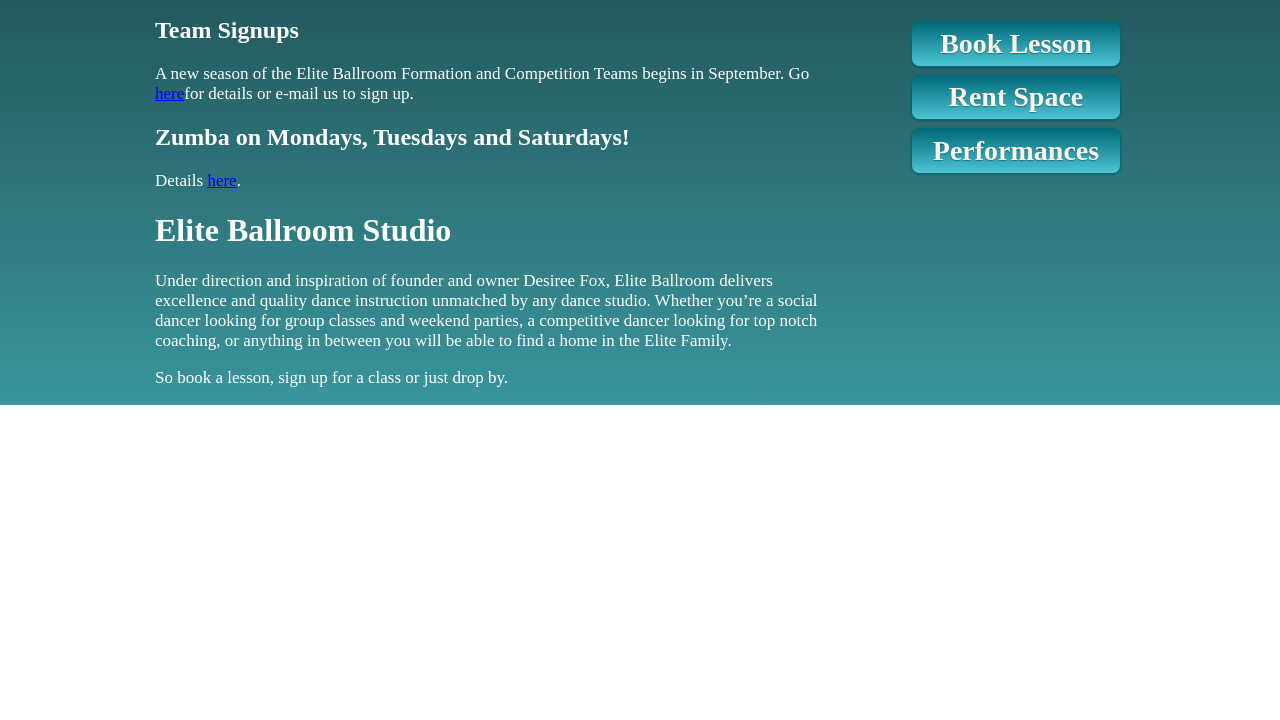
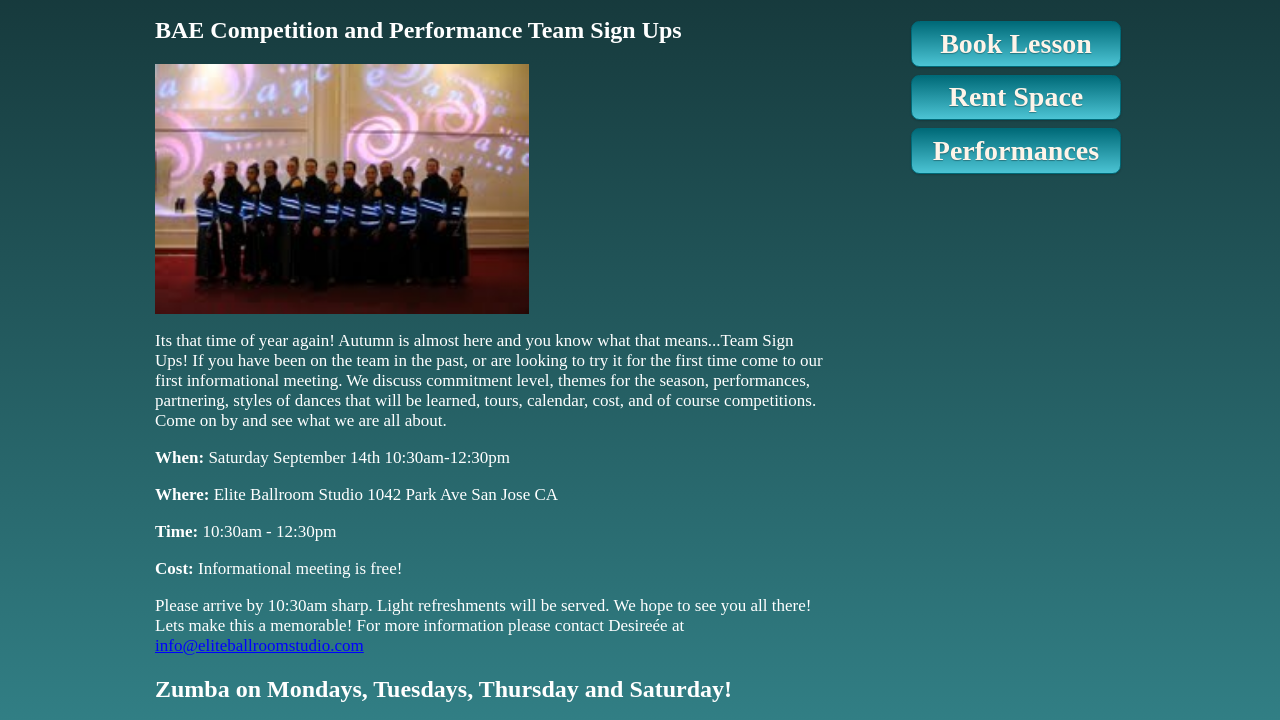
Before and after one commit to charles-d/ebs, a plain HTML site: page index.html in a window 1280 px wide. Shown: the part 611-1331 px from the top of the page. Before the commit the page ends 1016 px from the top, so only its background shows below. Drawn offline with nearby package versions, Linux system fonts and the light colour scheme; a script that the page names is missing.

Commit message:
Added more detail Tron Sign up and low res team image.

```diff
--- a/index.html
+++ b/index.html
@@ -75,11 +75,23 @@ _gaq.push(['_trackPageview']);
         <br />
     </div>
     <div class="index_text">
-        <h2>Team Signups</h2>
-        <p>A new season of the Elite Ballroom Formation and Competition Teams begins
-            in September. Go
-            <a href="team.html">here</a>for details or e-mail us to sign up.</p>
-        <h2>Zumba on Mondays, Tuesdays and Saturdays!</h2>
+        <h2>BAE Competition and Performance Team Sign Ups</h2>
+        <img src="img/tron_blackpool.jpg" height="250px">
+        <p>Its that time of year again! Autumn is almost here and you know what that means...Team Sign Ups!
+           If you have been on the team in the past, or are looking to try it for the first time come to our first
+           informational meeting. We discuss commitment level, themes for the season, performances, partnering,
+           styles of dances that will be learned, tours, calendar, cost, and of course competitions.
+           Come on by and see what we are all about.
+           <p><b>When:</b> Saturday September 14th 10:30am-12:30pm
+           <p><b>Where:</b> Elite Ballroom Studio 1042 Park Ave San Jose CA
+           <p><b>Time:</b> 10:30am - 12:30pm
+           <p><b>Cost:</b> Informational meeting is free!
+           <p>Please arrive by 10:30am sharp. Light refreshments will be served.
+           We hope to see you all there! Lets make this a memorable!
+           For more information please contact Desireée at
+           <a href="mailto:info@eliteballroomstudio.com">info@eliteballroomstudio.com</a>
+        </p>
+        <h2>Zumba on Mondays, Tuesdays, Thursday and Saturday!</h2>
         <p>Details
             <a href="classes.html">here</a>.</p>
         <h1>Elite Ballroom Studio</h1>
```
Also changed, not shown: img/tron_blackpool.jpg (added).
